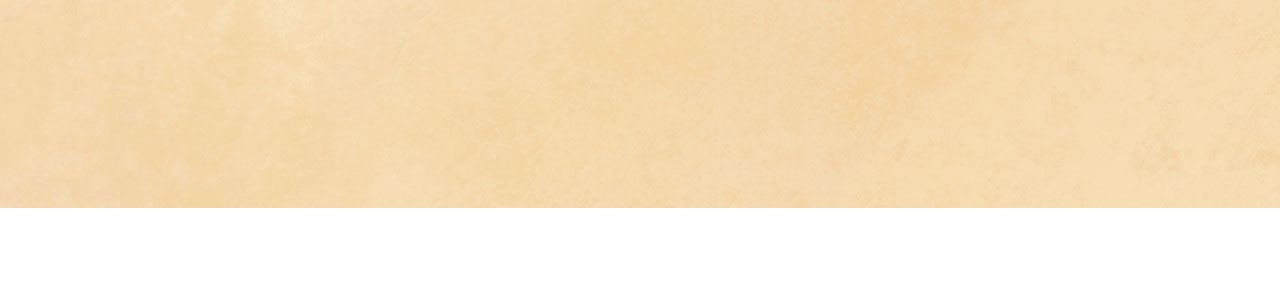
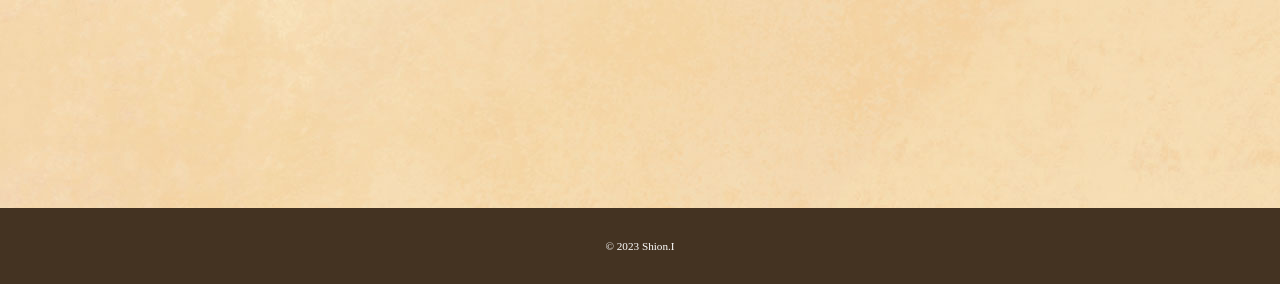
Before and after one commit to shion428/peache.h, a plain HTML site: page index.html in a window 1280 px wide. Shown: the part 592-876 px from the top of the page. Before the commit the page ends 800 px from the top, so only its background shows below. Drawn offline with Linux system fonts and the light colour scheme; some packages are replaced by stand-ins of ours.

Commit message:
Update index.html

```diff
--- a/index.html
+++ b/index.html
@@ -29,6 +29,10 @@
 </div>
 
 
-
+<footer>
+  <div class="wrapper">
+    <p><small>&copy; 2023 Shion.I</small></p>
+  </div>
+</footer>
 </body>
 </html>
```
